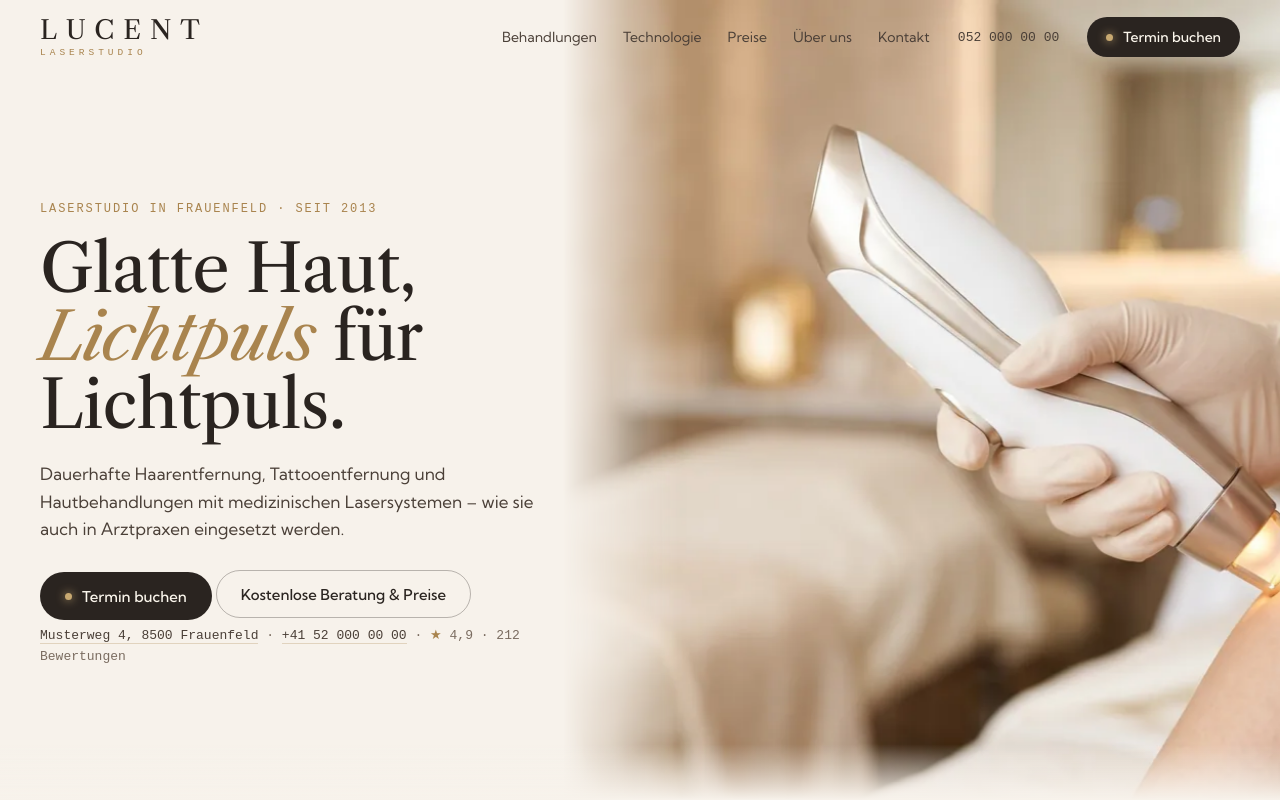
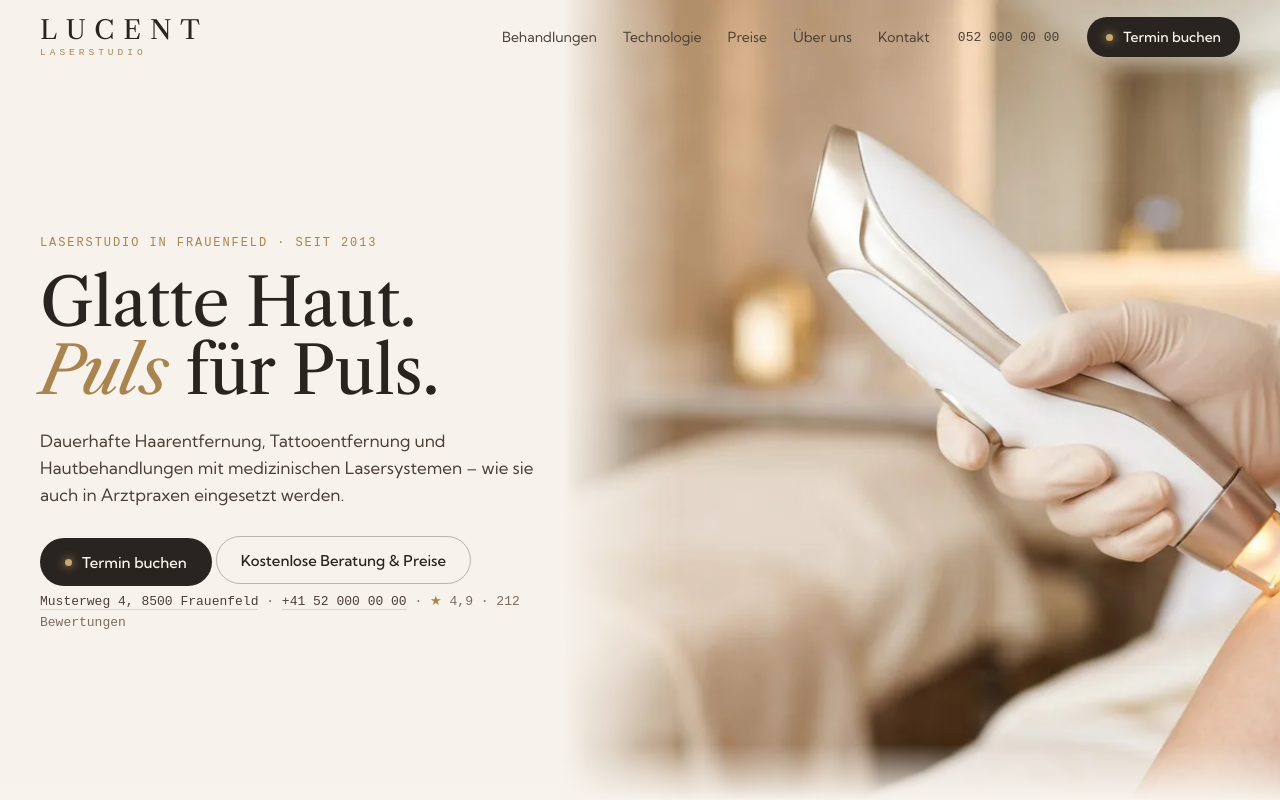
Before and after one commit to julia-mirku/lucent-laserstudio, a plain HTML site: page index.html in a window 1280 px wide. Shown: the top 800 px of the page. Drawn offline with nearby package versions, Linux system fonts and the light colour scheme; a web font is replaced by a local one.

Commit message:
Add files via upload

```diff
--- a/index.html
+++ b/index.html
@@ -459,7 +459,7 @@ footer{padding:50px 0 110px;background:linear-gradient(180deg,var(--cream),var(-
   <div class="wrap hx-in">
     <div class="hx-txt">
       <div class="eyebrow">Laserstudio in Frauenfeld · seit 2013</div>
-      <h1>Glatte Haut,<br><em>Lichtpuls</em> für Lichtpuls.</h1>
+      <h1>Glatte Haut.<br><em>Puls</em> für Puls.</h1>
       <p class="lead">Dauerhafte Haarentfernung, Tattooentfernung und Hautbehandlungen mit medizinischen Lasersystemen – wie sie auch in Arztpraxen eingesetzt werden.</p>
       <div class="hero-cta">
         <a class="btn btn-gold" href="#kontakt"><i></i>Termin buchen</a>
```
